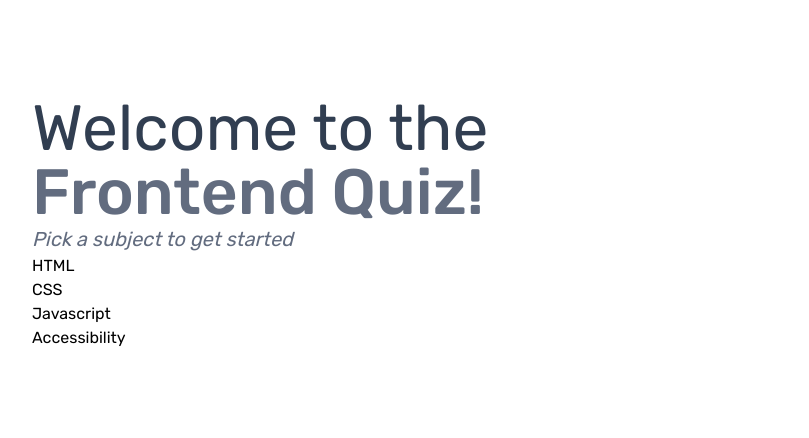
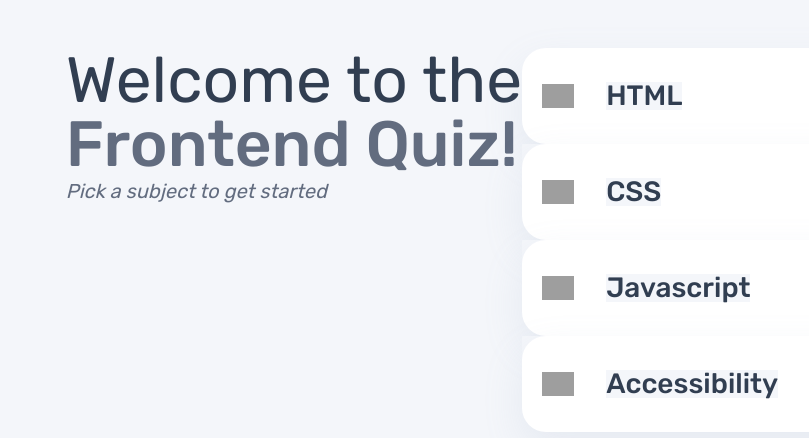
Before and after one commit to huyviet1995/frontend-mentor-quiz-app, a Vue app: page / in a window 1280 px wide. Shown: the top 438 px of the page, without its empty margins (64-873 px from the left). Built offline with nearby package versions, Linux system fonts and the light colour scheme; grey boxes are pictures that could not be loaded.

Commit message:
Add CategoryItem component, update page styles

```diff
--- a/public/index.html
+++ b/public/index.html
@@ -13,6 +13,5 @@
       <strong>We're sorry but <%= htmlWebpackPlugin.options.title %> doesn't work properly without JavaScript enabled. Please enable it to continue.</strong>
     </noscript>
     <div id="app"></div>
-    <!-- built files will be auto injected -->
   </body>
 </html>
--- a/src/App.vue
+++ b/src/App.vue
@@ -1,20 +1,34 @@
 <template>
-  <div id="app" class="mx-auto">
     <router-view></router-view>
-  </div>
 </template>
 
 <script>
 export default {
-  name: 'App',
-}
+    name: "App",
+};
 </script>
 
 <style>
+* {
+  background-color: var(--background);
+}
+:root {
+    --dark-navy: #313e51;
+    --box-shadow: 0px 16px 40px rgba(143, 160, 193, 0.14);
+    --background: #F4F6FA;
+}
 #app {
-  font-family: Avenir, Helvetica, Arial, sans-serif;
-  -webkit-font-smoothing: antialiased;
-  -moz-osx-font-smoothing: grayscale;
-  padding: 48px;
+    font-family: 'Rubik', Avenir, Helvetica, Arial, sans-serif;
+    -webkit-font-smoothing: antialiased;
+    -moz-osx-font-smoothing: grayscale;
+    padding: 48px;
+    margin: auto;
 }
+
+.page-container {
+  min-width: 75%;
+  display: flex;
+  justify-content: center;
+}
+
 </style>
--- /dev/null
+++ b/src/components/CategoryItem.vue
@@ -0,0 +1,51 @@
+<template>
+    <div class="container flex flex-row gap-4 items-center rounded-lg">
+        <img :src="icon" width="32" alt="Category Icon" />
+        <h2>{{ title }}</h2>
+    </div>
+</template>
+<script>
+export default {
+    name: "CategoryItem",
+    props: {
+        icon: {
+            type: String,
+            required: true,
+        },
+        title: {
+            type: String,
+            required: true,
+        },
+    },
+};
+</script>
+
+<style scoped lang="scss">
+.container {
+    box-sizing: border-box;
+    display: flex;
+    flex-direction: row;
+    align-items: center;
+    padding: 20px;
+    gap: 32px;
+    width: 564px;
+    height: 96px;
+    background: #ffffff;
+    box-shadow: var(--box-shadow);
+    border-radius: 24px;
+    flex: none;
+    order: 0;
+    flex-grow: 0;
+
+    h2 {
+        font-style: normal;
+        font-weight: 500;
+        font-size: 28px;
+        line-height: 100%;
+        color: var(--dark-navy);
+        flex: none;
+        order: 1;
+        flex-grow: 0;
+    }
+}
+</style>
--- a/src/main.css
+++ b/src/main.css
@@ -1,11 +1,3 @@
 @import 'tailwindcss/base';
 @import 'tailwindcss/components';
 @import 'tailwindcss/utilities';
-
-* {
-    font-family: 'Rubik';
-}
-
-:root {
-    --dark-navy: #313E51;
-}
--- a/src/pages/HomePage.vue
+++ b/src/pages/HomePage.vue
@@ -1,5 +1,6 @@
+
 <template>
-    <div class="container flex flex-row justify-between max-w-5xl mx-auto">
+    <div class="page-container flex flex-row justify-between mx-auto">
         <div class="">
             <h1 class="mb-5">
                 <span>Welcome to the</span>
@@ -9,19 +10,44 @@
             <p>Pick a subject to get started</p>
         </div>
         <div class="">
-            <ul class="subject-list">
-                <li>HTML</li>
-                <li>CSS</li>
-                <li>Javascript</li>
-                <li>Accessibility</li>
+            <ul class="subject-list flex gap-4 flex-col">
+                <li v-for="category in categories" :key="category.title">
+                    <category-item :icon="category.icon" :title="category.title" />
+                </li>
             </ul>
         </div>
     </div>
 </template>
 
 <script>
+
+import CategoryItem from "@/components/CategoryItem.vue";
+
 export default {
     name: "HomePage",
+    components: { CategoryItem },
+    data() {
+        return {
+            categories: [
+                {
+                    icon: "https://cdn-icons-png.flaticon.com/512/5968/5968292.png",
+                    title: "HTML",
+                },
+                {
+                    icon: "https://cdn-icons-png.flaticon.com/512/5968/5968292.png",
+                    title: "CSS",
+                },
+                {
+                    icon: "https://cdn-icons-png.flaticon.com/512/5968/5968292.png",
+                    title: "Javascript",
+                },
+                {
+                    icon: "https://cdn-icons-png.flaticon.com/512/5968/5968292.png",
+                    title: "Accessibility",
+                },
+            ],
+        }
+    }
 };
 </script>
 
@@ -35,6 +61,8 @@ h1 {
     flex: none;
     order: 1;
     flex-grow: 0;
+}
+
 span {
     font-style: normal;
     font-weight: 300;
@@ -44,7 +72,6 @@ h1 {
     flex: none;
     order: 0;
     flex-grow: 0;
-    }
 }
 
 p {
```
Also changed, not shown: .eslintrc.js. Lines whose indentation alone changed are shown as unchanged.
